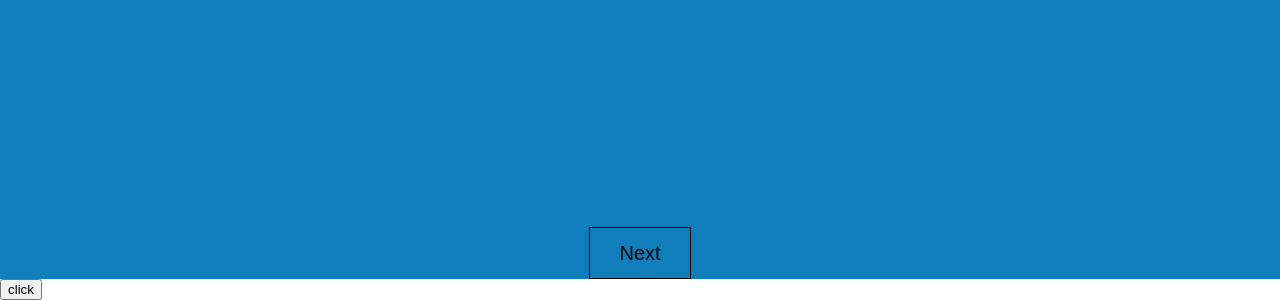
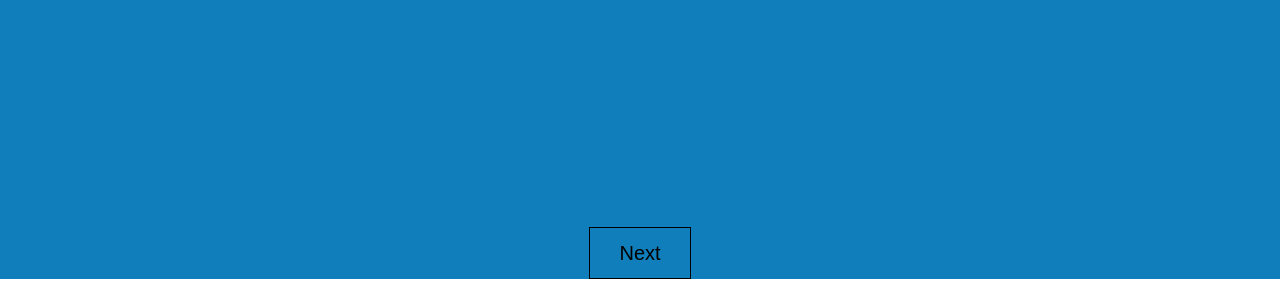
Before and after one commit to WalenPiotr/portfolio, a React app: page / in a window 1280 px wide. Shown: the part 3721-4021 px from the top of the page. After the commit the page ends 4000 px from the top, so only its background shows below. Built offline with nearby package versions, Linux system fonts and the light colour scheme.

Commit message:
Remove redundant button

```diff
--- a/src/components/App.tsx
+++ b/src/components/App.tsx
@@ -48,7 +48,6 @@ class App extends React.Component<AppProps, any> {
             <div>
                 <Navbar />
                 {components}
-                <button onClick={this.handleClick(2)}>click</button>
             </div>
         );
     }
```
